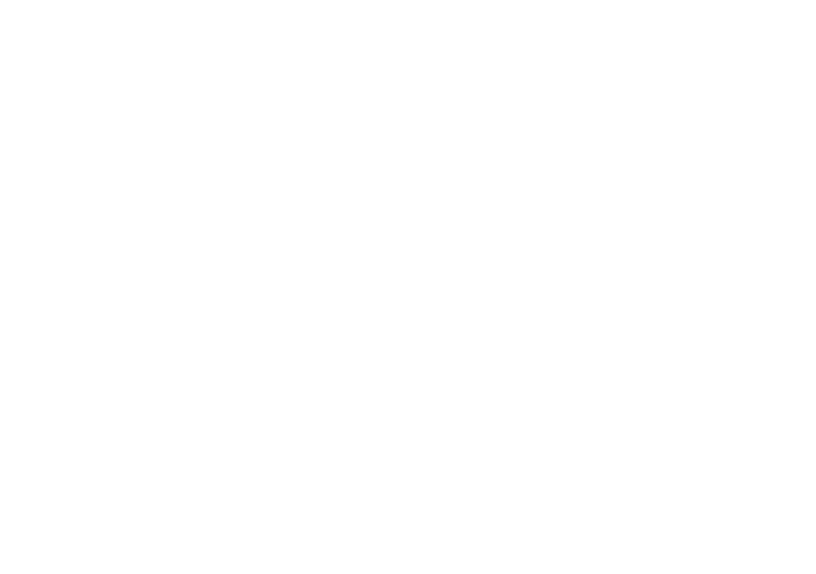
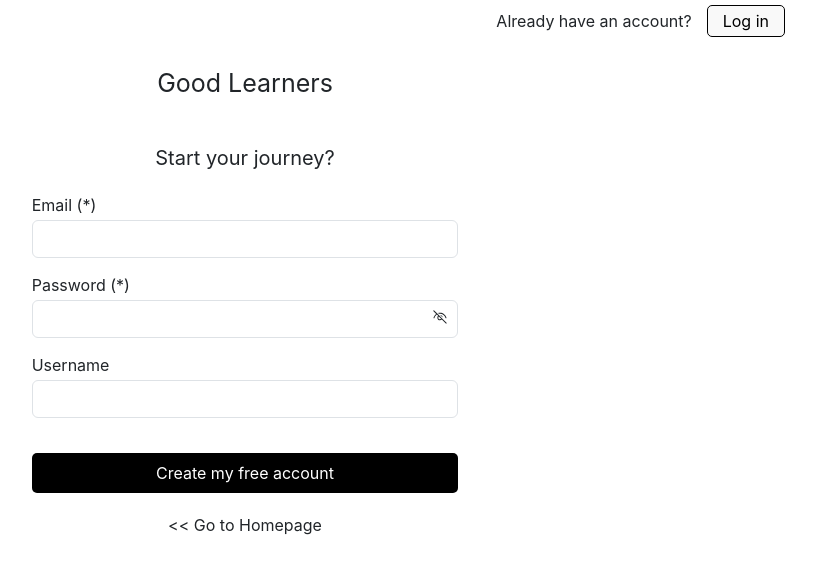
Before and after one commit to ViralAIWorks/test-demo-react, a React (Create React App) app: page /register in a window 1280 px wide. Before the commit this address had no page. Shown: the top 574 px of the page, without its empty margins (395-1211 px from the left). Built offline with nearby package versions, Linux system fonts and the light colour scheme.

Commit message:
registerPage

```diff
--- a/src/Layout.js
+++ b/src/Layout.js
@@ -10,6 +10,7 @@
 import Login from "./components/Auth/Login";
 import { ToastContainer } from "react-toastify";
 import "react-toastify/dist/ReactToastify.css";
+import Register from "./components/Auth/Register";
 
 const Layout = (props) => {
   return (
@@ -24,6 +25,7 @@
           <Route path="manage-users" element={<ManageUser />} />
         </Route>
         <Route path="login" element={<Login />} />
+        <Route path="register" element={<Register />} />
       </Routes>
       <ToastContainer
         position="top-right"
--- a/src/components/Auth/Login.js
+++ b/src/components/Auth/Login.js
@@ -9,9 +9,24 @@
   const [password, setPassword] = useState("");
 
   const navigate = useNavigate();
+  const validateEmail = (email) => {
+    return String(email)
+      .toLowerCase()
+      .match(
+        /^(([^<>()[\]\\.,;:\s@"]+(\.[^<>()[\]\\.,;:\s@"]+)*)|.(".+"))@((\[[0-9]{1,3}\.[0-9]{1,3}\.[0-9]{1,3}\.[0-9]{1,3}\])|(([a-zA-Z\-0-9]+\.)+[a-zA-Z]{2,}))$/
+      );
+  };
 
   const handleLogin = async () => {
     //validate
+    const isValidEmail = validateEmail(email);
+    if (!isValidEmail) {
+      toast.error("Invalid Email!");
+      return;
+    }
+    if (!password) {
+      toast.error("Invalid Password!");
+    }
 
     //submit spis
     let data = await postLogin(email, password);
@@ -29,7 +44,13 @@
     <div className="login-container">
       <div className="header">
         <span>Don't have an account yet?</span>
-        <button>Sign up</button>
+        <button
+          onClick={() => {
+            navigate("/register");
+          }}
+        >
+          Sign up
+        </button>
       </div>
       <div className="title col-4 mx-auto">Good Learners</div>
       <div className="welcome col-4 mx-auto">Hello, who's this?</div>
--- /dev/null
+++ b/src/components/Auth/Register.js
@@ -0,0 +1,106 @@
+import React, { useState } from "react";
+import "./Register.scss";
+import { useNavigate } from "react-router-dom";
+import { postRegister } from "../../services/apiService";
+import { toast } from "react-toastify";
+import { VscEye, VscEyeClosed } from "react-icons/vsc";
+
+const Register = (props) => {
+  const [email, setEmail] = useState("");
+  const [password, setPassword] = useState("");
+  const [username, setUsername] = useState("");
+
+  const [isShowPassword, setIsShowPassword] = useState(false);
+
+  const navigate = useNavigate();
+
+  const handleRegister = async () => {
+    //validate
+
+    //submit spis
+    let data = await postRegister(email, password, username);
+    if (data && data.EC === 0) {
+      toast.success(data.EM);
+      navigate("/login");
+    }
+
+    if (data && +data.EC !== 0) {
+      toast.error(data.EM);
+    }
+  };
+
+  return (
+    <div className="register-container">
+      <div className="header">
+        <span>Already have an account?</span>
+        <button
+          onClick={() => {
+            navigate("/login");
+          }}
+        >
+          Log in
+        </button>
+      </div>
+      <div className="title col-4 mx-auto">Good Learners</div>
+      <div className="welcome col-4 mx-auto">Start your journey?</div>
+      <div className="content-form col-4 mx-auto">
+        <div className="form-group">
+          <label>Email (*)</label>
+          <input
+            type={"email"}
+            className="form-control"
+            value={email}
+            onChange={(event) => setEmail(event.target.value)}
+          />
+        </div>
+        <div className="form-group pass-group">
+          <label>Password (*)</label>
+          <input
+            type={isShowPassword ? "text" : "password"}
+            className="form-control"
+            value={password}
+            onChange={(event) => setPassword(event.target.value)}
+          />
+          {isShowPassword ? (
+            <span
+              className="icons-eye"
+              onClick={() => setIsShowPassword(false)}
+            >
+              <VscEye />
+            </span>
+          ) : (
+            <span className="icons-eye" onClick={() => setIsShowPassword(true)}>
+              <VscEyeClosed />
+            </span>
+          )}
+        </div>
+        <div className="form-group">
+          <label>Username</label>
+          <input
+            type={"text"}
+            className="form-control"
+            value={username}
+            onChange={(event) => setUsername(event.target.value)}
+          />
+        </div>
+        <div>
+          <button className="btn-submit" onClick={() => handleRegister()}>
+            Create my free account
+          </button>
+        </div>
+        <div className="text-center">
+          <span
+            className="back"
+            onClick={() => {
+              navigate("/");
+            }}
+          >
+            &#60;&#60; Go to Homepage
+          </span>
+        </div>
+      </div>
+    </div>
+  );
+};
+
+export default Register;
--- /dev/null
+++ b/src/components/Auth/Register.scss
@@ -0,0 +1,65 @@
+.register-container {
+  .header {
+    height: 45px;
+    text-align: right;
+    padding: 5px 100px 0 100px;
+    // display: flex;
+    // justify-content: flex-end;
+    // align-items: center;
+
+    button {
+      padding: 3px 15px;
+      margin-left: 15px;
+      background: #f9f9f9;
+      border: 1px solid;
+      border-radius: 5px;
+
+      &:hover {
+        background-color: white;
+      }
+    }
+  }
+
+  .title {
+    font-size: 25px;
+    padding: 20px 0;
+    text-align: center;
+  }
+
+  .welcome {
+    font-size: 20px;
+    padding: 20px 0;
+    text-align: center;
+  }
+
+  .content-form {
+    input {
+      margin-bottom: 15px;
+      margin-top: 3px;
+    }
+
+    button {
+      width: 100%;
+      height: 40px;
+      border: none;
+      margin: 20px 0;
+      border-radius: 5px;
+      color: white;
+      background: black;
+    }
+    .back {
+      cursor: pointer;
+    }
+
+    .pass-group {
+      position: relative;
+
+      .icons-eye {
+        cursor: pointer;
+        position: absolute;
+        right: 10px;
+        bottom: 10px;
+      }
+    }
+  }
+}
--- a/src/components/Header/Header.js
+++ b/src/components/Header/Header.js
@@ -8,6 +8,9 @@
   const navigate = useNavigate();
   const handleLogin = () => {
     navigate("/login");
+  };
+  const handleRegister = () => {
+    navigate("/register");
   };
   return (
     <Navbar bg="light" expand="lg">
@@ -40,7 +43,14 @@
             >
               Log in
             </button>
-            <button className="btn-signup">Sign up</button>
+            <button
+              className="btn-signup"
+              onClick={() => {
+                handleRegister();
+              }}
+            >
+              Sign up
+            </button>
             {/* <NavDropdown title="Settings" id="basic-nav-dropdown">
               <NavDropdown.Item>Log In</NavDropdown.Item>
               <NavDropdown.Item>Log Out</NavDropdown.Item>
--- a/src/services/apiService.js
+++ b/src/services/apiService.js
@@ -48,6 +48,13 @@
     // }
   );
 };
+const postRegister = (email, password, username) => {
+  return axios.post(`api/v1/register`, {
+    email,
+    password,
+    username,
+  });
+};
 
 export {
   postCreateNewUser,
@@ -56,4 +63,5 @@
   deleteUsers,
   getUserWithPaginate,
   postLogin,
+  postRegister,
 };
```
